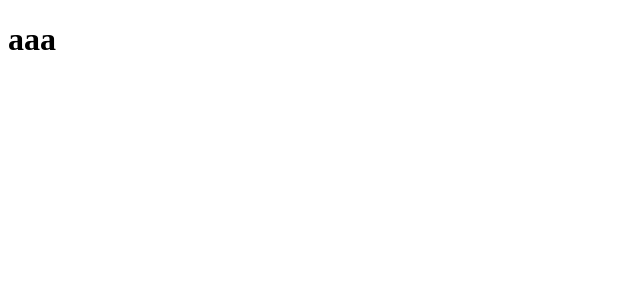
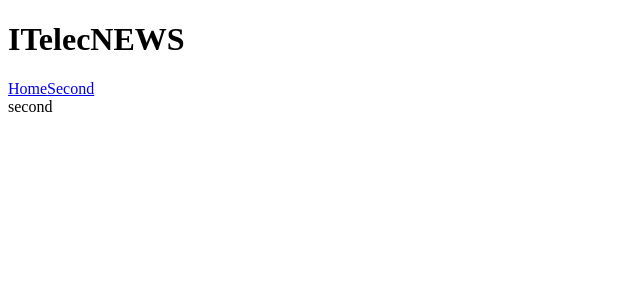
Before and after one commit to Ariubilig/ITelecNEWS, a React (Vite) app in the folder Client/: page /second in a window 1280 px wide. Shown: the top 300 px of the page, without its empty margins (0-640 px from the left). Built offline with nearby package versions, Linux system fonts and the light colour scheme.

Commit message:
Just base UI add

```diff
--- a/Client/index.html
+++ b/Client/index.html
@@ -2,7 +2,7 @@
 <html lang="en">
   <head>
     <meta charset="UTF-8" />
-    <link rel="icon" type="image/svg+xml" href="/vite.svg" />
+    <!-- <link rel="icon" type="image/svg+xml" href="/vite.svg" /> -->
     <meta name="viewport" content="width=device-width, initial-scale=1.0" />
     <title>client</title>
   </head>
--- a/Client/package.json
+++ b/Client/package.json
@@ -12,7 +12,8 @@
   "dependencies": {
     "@supabase/supabase-js": "^2.97.0",
     "react": "^19.2.0",
-    "react-dom": "^19.2.0"
+    "react-dom": "^19.2.0",
+    "react-router-dom": "^7.13.2"
   },
   "devDependencies": {
     "@eslint/js": "^9.39.1",
--- a/Client/src/App.tsx
+++ b/Client/src/App.tsx
@@ -1,4 +1,11 @@
 import './App.css'
+
+import { Routes, Route } from "react-router-dom";
+
+import Home from "./pages/home/Home";
+import Second from "./pages/second/Second";
+
+import Navbar from "./components/UI/navbar/Navbar";
 
 
 function App() {
@@ -8,8 +15,13 @@ function App() {
   return (
     <>
 
+    <Navbar />
+    <Routes>
+      <Route path="/" element={<Home />} />
+      <Route path="/second" element={<Second />} />
 
-    <h1>aaa</h1>
+      {/* <Route path="*" element={<NotFound />} /> */}
+    </Routes>
 
 
     </>
--- /dev/null
+++ b/Client/src/components/UI/navbar/Navbar.tsx
@@ -0,0 +1,21 @@
+import './Navbar.css'
+
+
+function Navbar() {
+
+    return (
+        <div className="navbar">
+            <div className="navbar-logo">
+                <h1>ITelecNEWS</h1>
+            </div>
+            <div className="navbar-links">
+                <a href="/">Home</a>
+                <a href="/second">Second</a>
+            </div>
+        </div>
+    )
+
+}
+
+
+export default Navbar
--- a/Client/src/main.tsx
+++ b/Client/src/main.tsx
@@ -1,11 +1,19 @@
-import { StrictMode } from 'react'
-import { createRoot } from 'react-dom/client'
-import './index.css'
-import App from './App.tsx'
+// main.tsx
+import React from "react";
+import ReactDOM from "react-dom/client";
+import { BrowserRouter } from "react-router-dom";
+import App from "./App";
 
+const rootElement = document.getElementById("root");
 
-createRoot(document.getElementById('root')!).render(
-  <StrictMode>
-    <App />
-  </StrictMode>,
-)
+if (!rootElement) {
+  throw new Error("Root element not found");
+}
+
+ReactDOM.createRoot(rootElement).render(
+  <React.StrictMode>
+    <BrowserRouter>
+      <App />
+    </BrowserRouter>
+  </React.StrictMode>
+);
--- /dev/null
+++ b/Client/src/pages/home/Home.tsx
@@ -0,0 +1,8 @@
+
+const Home = () => {
+  return (
+    <div>home</div>
+  )
+}
+
+export default Home
--- /dev/null
+++ b/Client/src/pages/second/Second.tsx
@@ -0,0 +1,8 @@
+
+const Second = () => {
+  return (
+    <div>second</div>
+  )
+}
+
+export default Second
```
Also changed, not shown: Client/src/components/UI/footer/Footer.css (added), Client/src/components/UI/footer/Footer.tsx (added), Client/src/components/UI/navbar/Navbar.css (added), Client/src/pages/home/Home.css (added), Client/src/pages/second/Second.css (added), 1 other file (tests, documents, lock files or other folders).
